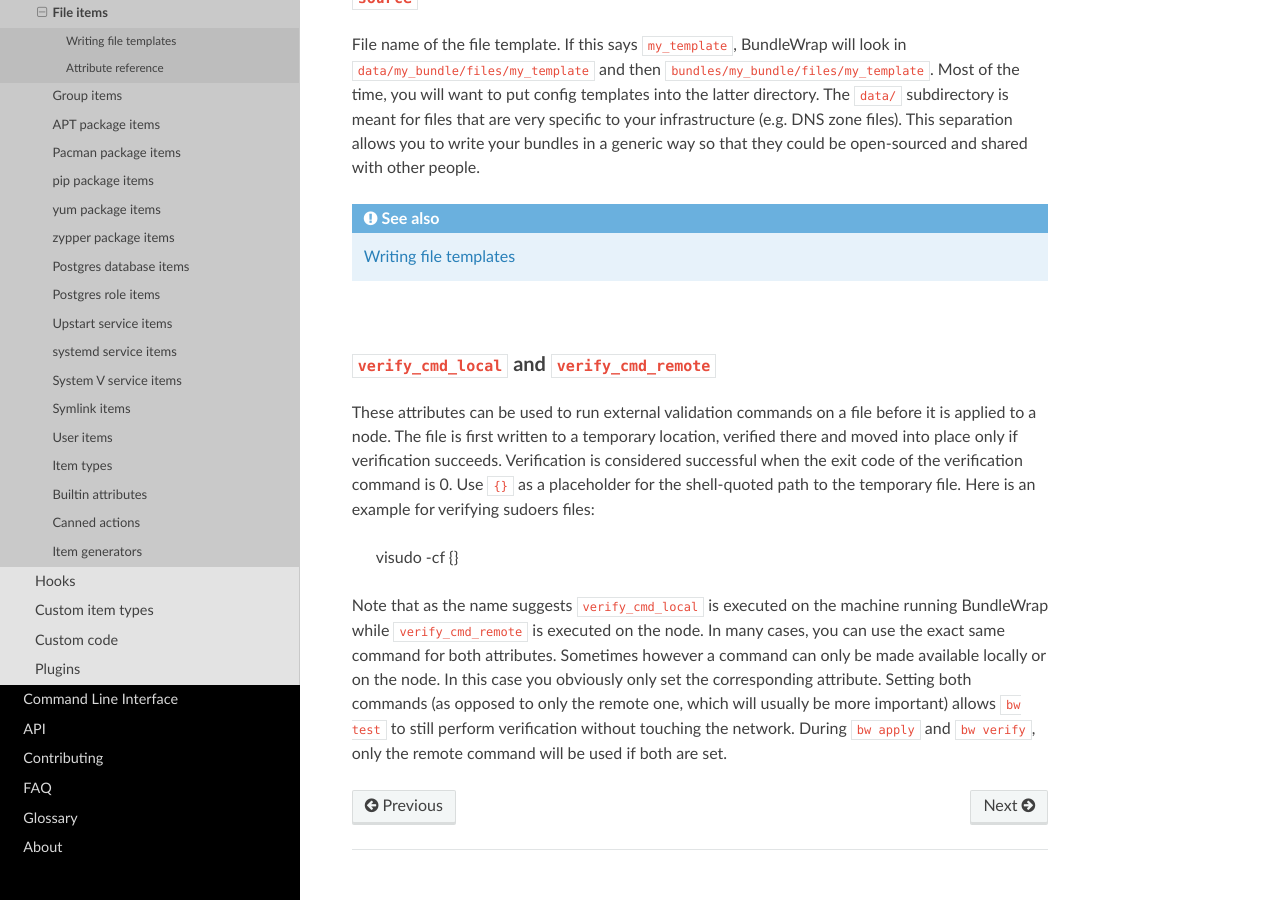
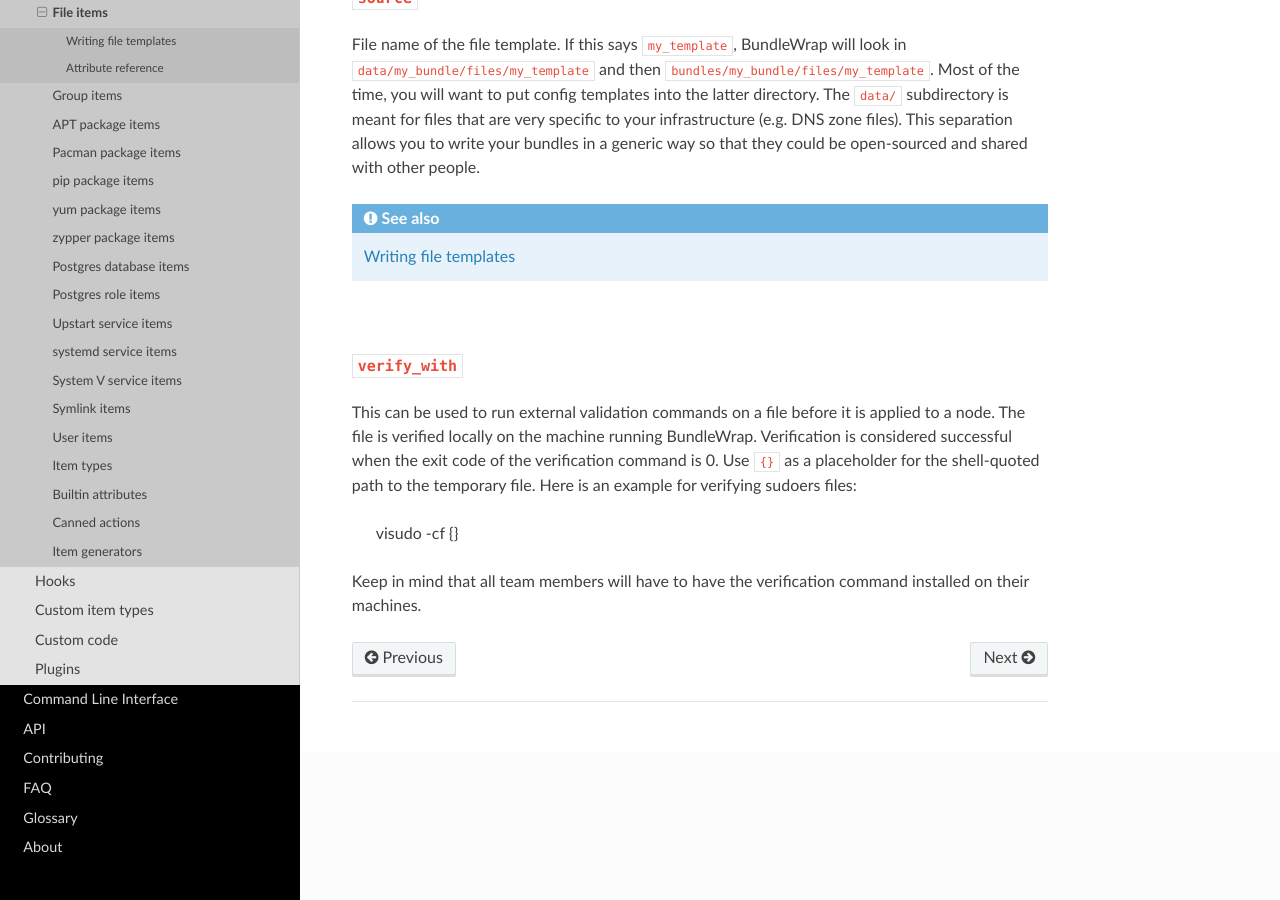
Before and after one commit to bundlewrap/bundlewrap, a Sphinx documentation site: the page built from doc/item_file.rst, in a window 1280 px wide and 900 px high, scrolled down 2340 px. Built offline with Sphinx 7.4.7 and the Read the Docs theme 2.0.0, drawn with Linux system fonts in a browser that asks for light colours.

Commit message:
implement verify_with locally

```diff
--- a/doc/item_file.rst
+++ b/doc/item_file.rst
@@ -122,11 +122,11 @@ File name of the file template. If this says ``my_template``, BundleWrap will lo
 
 |
 
-``verify_cmd_local`` and ``verify_cmd_remote``
-++++++++++++++++++++++++++++++++++++++++++++++
+``verify_with``
++++++++++++++++
 
-These attributes can be used to run external validation commands on a file before it is applied to a node. The file is first written to a temporary location, verified there and moved into place only if verification succeeds. Verification is considered successful when the exit code of the verification command is 0. Use ``{}`` as a placeholder for the shell-quoted path to the temporary file. Here is an example for verifying sudoers files:
+This can be used to run external validation commands on a file before it is applied to a node. The file is verified locally on the machine running BundleWrap. Verification is considered successful when the exit code of the verification command is 0. Use ``{}`` as a placeholder for the shell-quoted path to the temporary file. Here is an example for verifying sudoers files:
 
 	visudo -cf {}
 
-Note that as the name suggests ``verify_cmd_local`` is executed on the machine running BundleWrap while ``verify_cmd_remote`` is executed on the node. In many cases, you can use the exact same command for both attributes. Sometimes however a command can only be made available locally or on the node. In this case you obviously only set the corresponding attribute. Setting both commands (as opposed to only the remote one, which will usually be more important) allows ``bw test`` to still perform verification without touching the network. During ``bw apply`` and ``bw verify``, only the remote command will be used if both are set.
+Keep in mind that all team members will have to have the verification command installed on their machines.
```
Also changed, not shown: 1 other file.
